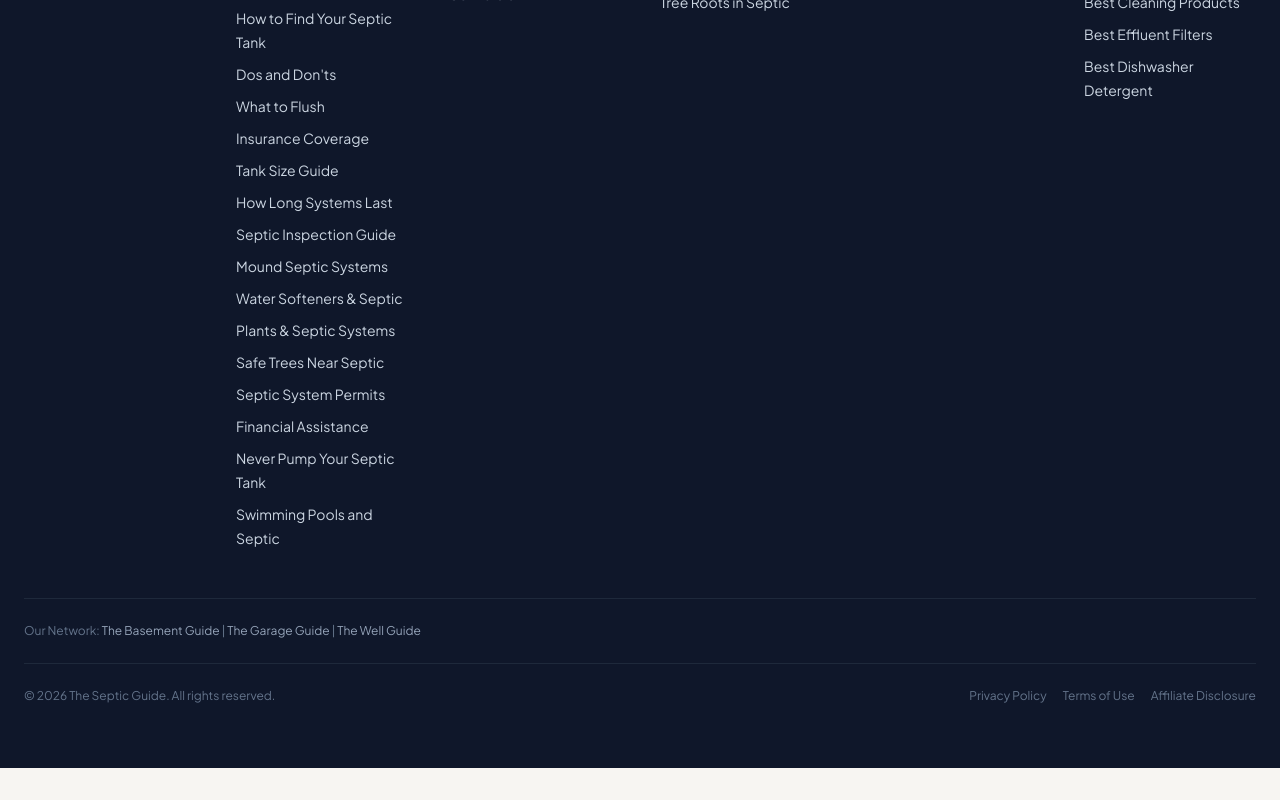
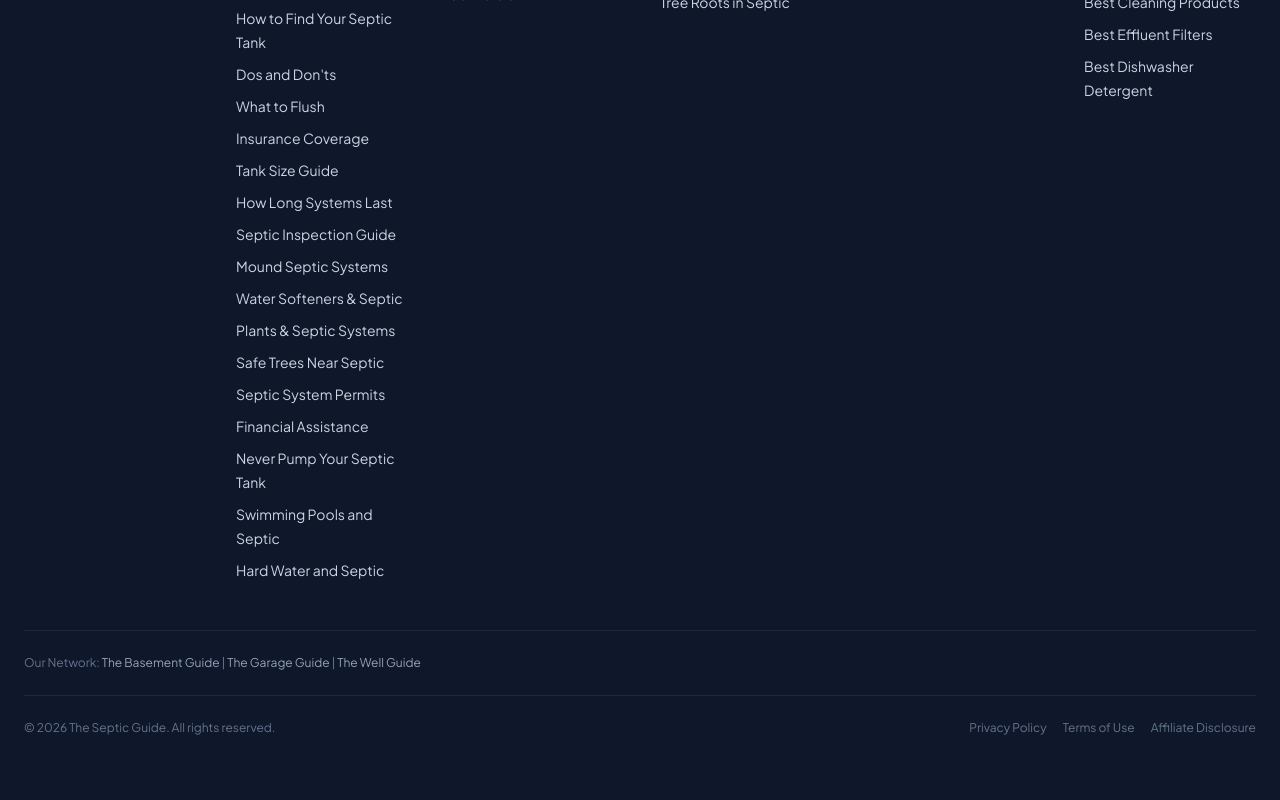
Before and after one commit to thebasementguide2026/theseptic.guide-, a Next.js app: page /articles/complete-septic-guide in a window 1280 px wide. Shown: the part 9614-10414 px from the top of the page. Before the commit the page ends 10382 px from the top, so only its background shows below. Built offline with nearby package versions, Linux system fonts and the light colour scheme.

Commit message:
Add hard water septic guide to Footer.tsx

```diff
--- a/components/Footer.tsx
+++ b/components/Footer.tsx
@@ -24,6 +24,7 @@ const footerSections = [
       { label: 'Financial Assistance', href: '/guides/septic-system-financial-assistance' },
       { label: 'Never Pump Your Septic Tank', href: '/articles/what-happens-if-you-never-pump-septic-tank' },
       { label: 'Swimming Pools and Septic', href: '/guides/swimming-pool-septic-system' },
+      { label: 'Hard Water and Septic', href: '/guides/hard-water-septic-system' },
     ],
   },
   {
```
